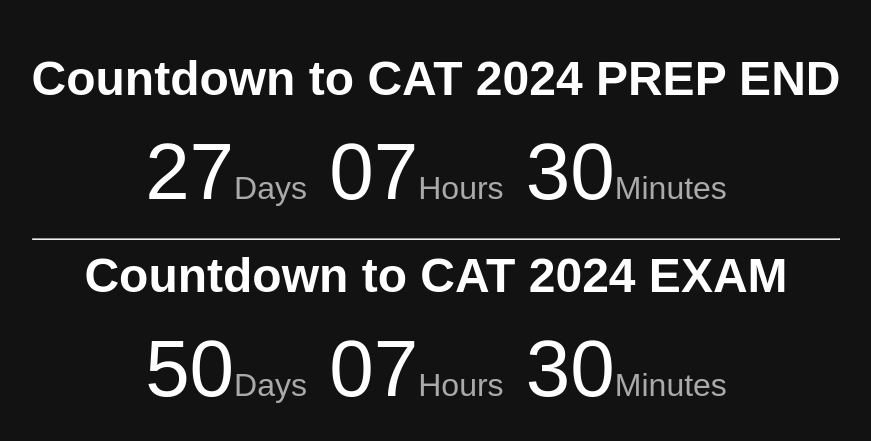
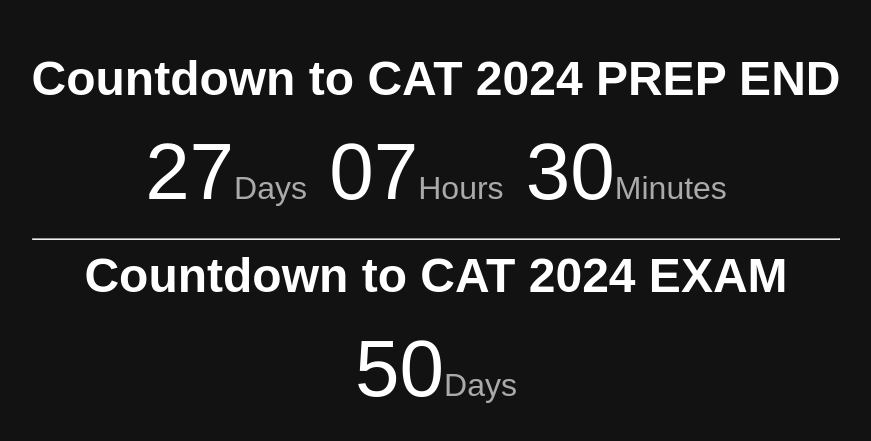
Before and after one commit to sahaj169/days-left-to-cat-2024, a plain HTML site: page index.html in a window 1280 px wide. Shown: the part 157-598 px from the top of the page, without its empty margins (204-1075 px from the left). Drawn offline with Linux system fonts and the light colour scheme.

Commit message:
Update index.html

```diff
--- a/index.html
+++ b/index.html
@@ -45,9 +45,6 @@
         <div class="heading">Countdown to CAT 2024 EXAM</div>
         <div class="countdown" id="countdown">
             <span id="days2">00</span><span class="label">Days</span>
-            <span id="hours2">00</span><span class="label">Hours</span>
-            <span id="minutes2">00</span><span class="label">Minutes</span>
-
         </div>
     </div>
 
@@ -67,15 +64,8 @@
             document.getElementById('hours').textContent = hours.toString().padStart(2, '0');
             document.getElementById('minutes').textContent = minutes.toString().padStart(2, '0');
 
-
             const days2 = Math.floor(timeLeft / (1000 * 60 * 60 * 24));
-            const hours2 = Math.floor((timeLeft % (1000 * 60 * 60 * 24)) / (1000 * 60 * 60));
-            const minutes2 = Math.floor((timeLeft % (1000 * 60 * 60)) / (1000 * 60));
-
-
             document.getElementById('days2').textContent = days2.toString().padStart(2, '0');
-            document.getElementById('hours2').textContent = hours2.toString().padStart(2, '0');
-            document.getElementById('minutes2').textContent = minutes2.toString().padStart(2, '0');
 
         }
 
```
